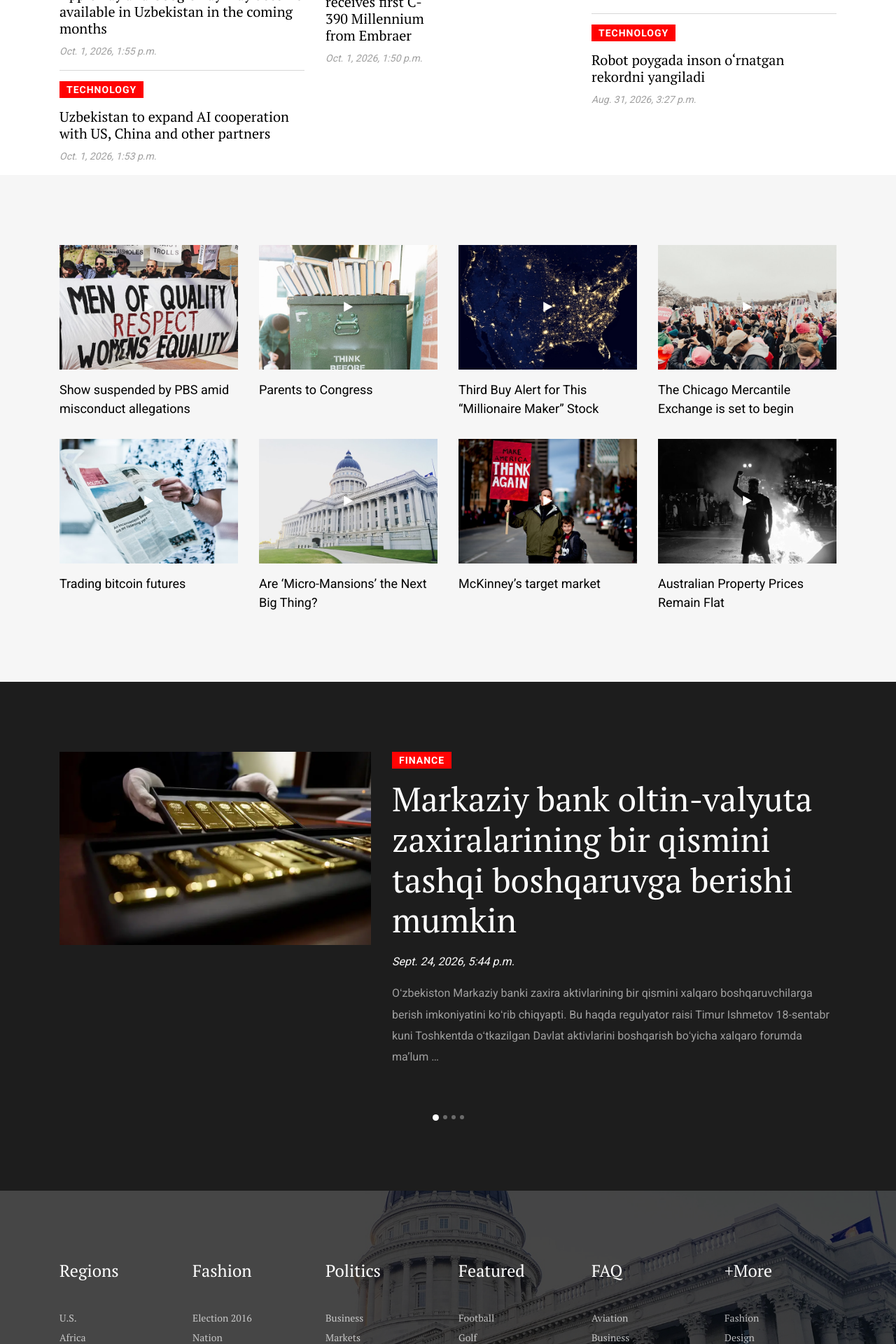
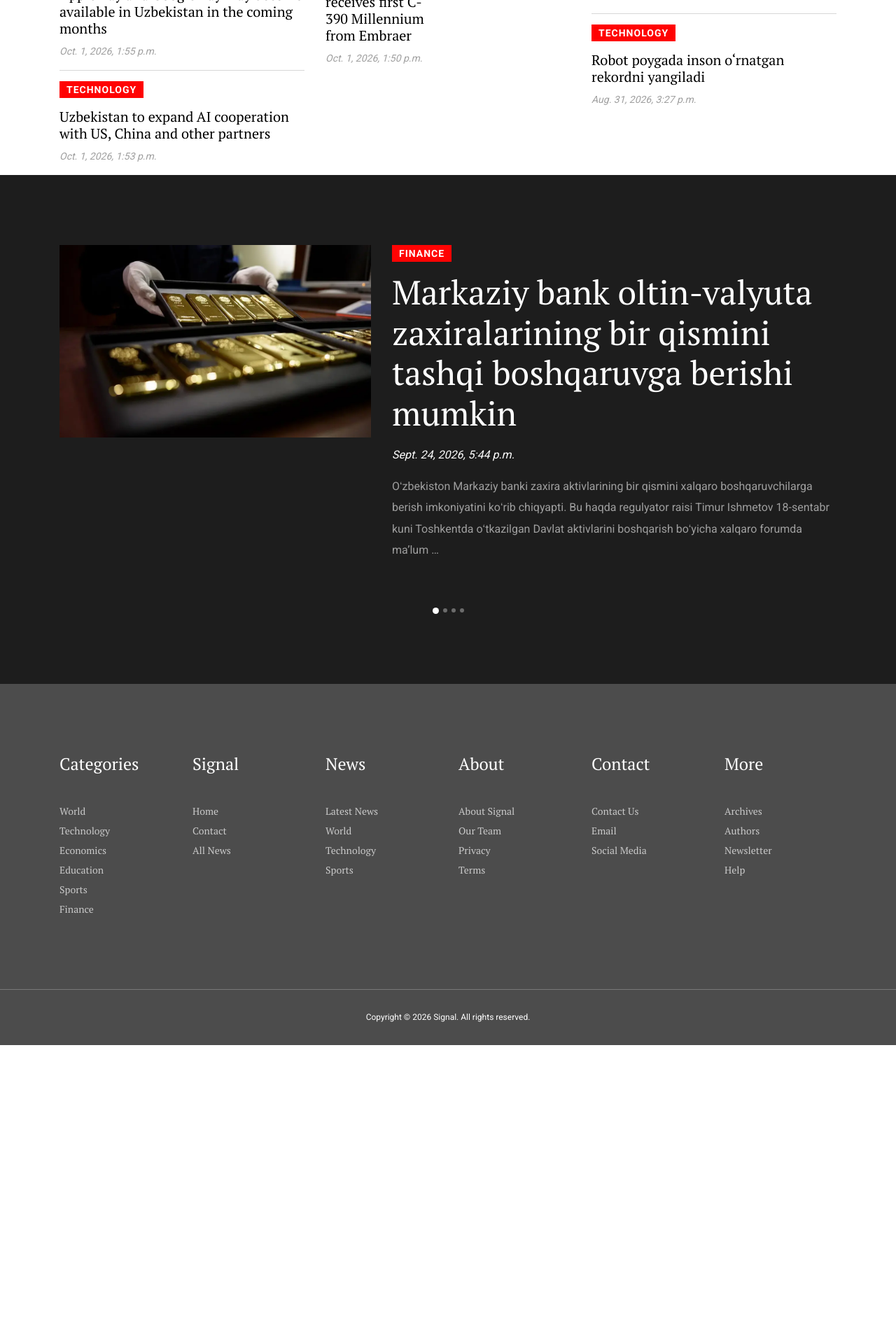
Before and after one commit to d1yorkhud/signal, a Django app: page / in a window 1280 px wide. Shown: the part 3246-5166 px from the top of the page at 70% size. After the commit the page ends 4739 px from the top, so only its background shows below. Run offline with Django 5.2, Linux system fonts and the light colour scheme; data comes from the database, SQL or seed files in the repository; a map, chart or similar area stays blank; some libraries are stand-ins or nearby versions.

Commit message:
footer changed

```diff
--- a/templates/news/home.html
+++ b/templates/news/home.html
@@ -522,94 +522,6 @@
 <!-- Category Posts Area End -->
 
 
-    <!-- Video Posts Area Start -->
-    <section class="gazatte-video-post-area section_padding_100_70 bg-gray">
-        <div class="container">
-            <div class="row">
-                <!-- Single Video Post Start -->
-                <div class="col-12 col-md-3">
-                    <div class="single-video-post">
-                        <div class="video-post-thumb">
-                            <img src="{% static 'images/blog-img/4.jpg' %}" alt="">
-                            <a href="https://youtu.be/dIyXl9ZHEgg" class="videobtn"><i class="fa fa-play" aria-hidden="true"></i></a>
-                        </div>
-                        <h5><a href="#">Show suspended by PBS amid misconduct allegations</a></h5>
-                    </div>
-                </div>
-                <!-- Single Video Post Start -->
-                <div class="col-12 col-md-3">
-                    <div class="single-video-post">
-                        <div class="video-post-thumb">
-                            <img src="{% static 'images/blog-img/5.jpg' %}" alt="">
-                            <a href="https://youtu.be/dIyXl9ZHEgg" class="videobtn"><i class="fa fa-play" aria-hidden="true"></i></a>
-                        </div>
-                        <h5><a href="#">Parents to Congress</a></h5>
-                    </div>
-                </div>
-                <!-- Single Video Post Start -->
-                <div class="col-12 col-md-3">
-                    <div class="single-video-post">
-                        <div class="video-post-thumb">
-                            <img src="{% static 'images/blog-img/6.jpg' %}" alt="">
-                            <a href="https://youtu.be/dIyXl9ZHEgg" class="videobtn"><i class="fa fa-play" aria-hidden="true"></i></a>
-                        </div>
-                        <h5><a href="#">Third Buy Alert for This “Millionaire Maker” Stock</a></h5>
-                    </div>
-                </div>
-                <!-- Single Video Post Start -->
-                <div class="col-12 col-md-3">
-                    <div class="single-video-post">
-                        <div class="video-post-thumb">
-                            <img src="{% static 'images/blog-img/7.jpg' %}" alt="">
-                            <a href="https://youtu.be/dIyXl9ZHEgg" class="videobtn"><i class="fa fa-play" aria-hidden="true"></i></a>
-                        </div>
-                        <h5><a href="#">The Chicago Mercantile Exchange is set to begin</a></h5>
-                    </div>
-                </div>
-                <!-- Single Video Post Start -->
-                <div class="col-12 col-md-3">
-                    <div class="single-video-post">
-                        <div class="video-post-thumb">
-                            <img src="{% static 'images/blog-img/8.jpg' %}" alt="">
-                            <a href="https://youtu.be/dIyXl9ZHEgg" class="videobtn"><i class="fa fa-play" aria-hidden="true"></i></a>
-                        </div>
-                        <h5><a href="#">Trading bitcoin futures</a></h5>
-                    </div>
-                </div>
-                <!-- Single Video Post Start -->
-                <div class="col-12 col-md-3">
-                    <div class="single-video-post">
-                        <div class="video-post-thumb">
-                            <img src="{% static 'images/blog-img/9.jpg' %}" alt="">
-                            <a href="https://youtu.be/dIyXl9ZHEgg" class="videobtn"><i class="fa fa-play" aria-hidden="true"></i></a>
-                        </div>
-                        <h5><a href="#">Are ‘Micro-Mansions’ the Next Big Thing?</a></h5>
-                    </div>
-                </div>
-                <!-- Single Video Post Start -->
-                <div class="col-12 col-md-3">
-                    <div class="single-video-post">
-                        <div class="video-post-thumb">
-                            <img src="{% static 'images/blog-img/10.jpg' %}" alt="">
-                            <a href="https://youtu.be/dIyXl9ZHEgg" class="videobtn"><i class="fa fa-play" aria-hidden="true"></i></a>
-                        </div>
-                        <h5><a href="#">McKinney’s target market</a></h5>
-                    </div>
-                </div>
-                <!-- Single Video Post Start -->
-                <div class="col-12 col-md-3">
-                    <div class="single-video-post">
-                        <div class="video-post-thumb">
-                            <img src="{% static 'images/blog-img/11.jpg' %}" alt="">
-                            <a href="https://youtu.be/dIyXl9ZHEgg" class="videobtn"><i class="fa fa-play" aria-hidden="true"></i></a>
-                        </div>
-                        <h5><a href="#">Australian Property Prices Remain Flat</a></h5>
-                    </div>
-                </div>
-            </div>
-        </div>
-    </section>
-    <!-- Video Posts Area End -->
 
     <!-- Editorial Area Start -->
     <section class="gazatte-editorial-area section_padding_100 bg-dark">
@@ -651,132 +563,221 @@
     </section>
     <!-- Editorial Area End -->
 
+
+
     <!-- Footer Area Start -->
-    <footer class="footer-area bg-img background-overlay" style="background-image: url(img/bg-img/4.jpg);">
-        <!-- Top Footer Area -->
-        <div class="top-footer-area section_padding_100_70">
-            <div class="container">
-                <div class="row">
-                    <!-- Single Footer Widget -->
-                    <div class="col-12 col-sm-6 col-md-4 col-lg-2">
-                        <div class="single-footer-widget">
-                            <div class="footer-widget-title">
-                                <h4 class="font-pt">Regions</h4>
-                            </div>
-                            <ul class="footer-widget-menu">
-                                <li><a href="#">U.S.</a></li>
-                                <li><a href="#">Africa</a></li>
-                                <li><a href="#">Americas</a></li>
-                                <li><a href="#">Asia</a></li>
-                                <li><a href="#">China</a></li>
-                                <li><a href="#">Europe</a></li>
-                                <li><a href="#">Middle</a></li>
-                                <li><a href="#">East</a></li>
-                                <li><a href="#">Opinion</a></li>
-                            </ul>
+
+<footer class="footer-area bg-img background-overlay">
+
+    <!-- Top Footer Area -->
+    <div class="top-footer-area section_padding_100_70">
+
+        <div class="container">
+
+            <div class="row">
+
+                <!-- Categories -->
+                <div class="col-12 col-sm-6 col-md-4 col-lg-2">
+
+                    <div class="single-footer-widget">
+
+                        <div class="footer-widget-title">
+                            <h4 class="font-pt">Categories</h4>
                         </div>
+
+                        <ul class="footer-widget-menu">
+
+                            {% for category in categories %}
+
+                                <li>
+                                    <a href="#">
+                                        {{ category.name }}
+                                    </a>
+                                </li>
+
+                            {% endfor %}
+
+                        </ul>
+
                     </div>
-                    <!-- Single Footer Widget -->
-                    <div class="col-12 col-sm-6 col-md-4 col-lg-2">
-                        <div class="single-footer-widget">
-                            <div class="footer-widget-title">
-                                <h4 class="font-pt">Fashion</h4>
-                            </div>
-                            <ul class="footer-widget-menu">
-                                <li><a href="#">Election 2016</a></li>
-                                <li><a href="#">Nation</a></li>
-                                <li><a href="#">World</a></li>
-                                <li><a href="#">Our Team</a></li>
-                            </ul>
+
+                </div>
+
+
+                <!-- Website -->
+                <div class="col-12 col-sm-6 col-md-4 col-lg-2">
+
+                    <div class="single-footer-widget">
+
+                        <div class="footer-widget-title">
+                            <h4 class="font-pt">Signal</h4>
                         </div>
+
+                        <ul class="footer-widget-menu">
+
+                            <li>
+                                <a href="{% url 'home_page' %}">
+                                    Home
+                                </a>
+                            </li>
+
+                            <li>
+                                <a href="{% url 'contact_page' %}">
+                                    Contact
+                                </a>
+                            </li>
+
+                            <li>
+                                <a href="{% url 'all_news_list' %}">
+                                    All News
+                                </a>
+                            </li>
+
+                        </ul>
+
                     </div>
-                    <!-- Single Footer Widget -->
-                    <div class="col-12 col-sm-6 col-md-4 col-lg-2">
-                        <div class="single-footer-widget">
-                            <div class="footer-widget-title">
-                                <h4 class="font-pt">Politics</h4>
-                            </div>
-                            <ul class="footer-widget-menu">
-                                <li><a href="#">Business</a></li>
-                                <li><a href="#">Markets</a></li>
-                                <li><a href="#">Tech</a></li>
-                                <li><a href="#">Luxury</a></li>
-                            </ul>
+
+                </div>
+
+
+                <!-- Popular Categories -->
+                <div class="col-12 col-sm-6 col-md-4 col-lg-2">
+
+                    <div class="single-footer-widget">
+
+                        <div class="footer-widget-title">
+                            <h4 class="font-pt">News</h4>
                         </div>
+
+                        <ul class="footer-widget-menu">
+
+                            <li><a href="#">Latest News</a></li>
+                            <li><a href="#">World</a></li>
+                            <li><a href="#">Technology</a></li>
+                            <li><a href="#">Sports</a></li>
+
+                        </ul>
+
                     </div>
-                    <!-- Single Footer Widget -->
-                    <div class="col-12 col-sm-6 col-md-4 col-lg-2">
-                        <div class="single-footer-widget">
-                            <div class="footer-widget-title">
-                                <h4 class="font-pt">Featured</h4>
-                            </div>
-                            <ul class="footer-widget-menu">
-                                <li><a href="#">Football</a></li>
-                                <li><a href="#">Golf</a></li>
-                                <li><a href="#">Tennis</a></li>
-                                <li><a href="#">Motorsport</a></li>
-                                <li><a href="#">Horseracing</a></li>
-                                <li><a href="#">Equestrian</a></li>
-                                <li><a href="#">Sailing</a></li>
-                                <li><a href="#">Skiing</a></li>
-                            </ul>
+
+                </div>
+
+
+                <!-- About -->
+                <div class="col-12 col-sm-6 col-md-4 col-lg-2">
+
+                    <div class="single-footer-widget">
+
+                        <div class="footer-widget-title">
+                            <h4 class="font-pt">About</h4>
                         </div>
+
+                        <ul class="footer-widget-menu">
+
+                            <li><a href="#">About Signal</a></li>
+                            <li><a href="#">Our Team</a></li>
+                            <li><a href="#">Privacy</a></li>
+                            <li><a href="#">Terms</a></li>
+
+                        </ul>
+
                     </div>
-                    <!-- Single Footer Widget -->
-                    <div class="col-12 col-sm-6 col-md-4 col-lg-2">
-                        <div class="single-footer-widget">
-                            <div class="footer-widget-title">
-                                <h4 class="font-pt">FAQ</h4>
-                            </div>
-                            <ul class="footer-widget-menu">
-                                <li><a href="#">Aviation</a></li>
-                                <li><a href="#">Business</a></li>
-                                <li><a href="#">Traveller</a></li>
-                                <li><a href="#">Destinations</a></li>
-                                <li><a href="#">Features</a></li>
-                                <li><a href="#">Food/Drink</a></li>
-                                <li><a href="#">Hotels</a></li>
-                                <li><a href="#">Partner Hotels</a></li>
-                            </ul>
+
+                </div>
+
+
+                <!-- Contact -->
+                <div class="col-12 col-sm-6 col-md-4 col-lg-2">
+
+                    <div class="single-footer-widget">
+
+                        <div class="footer-widget-title">
+                            <h4 class="font-pt">Contact</h4>
                         </div>
+
+                        <ul class="footer-widget-menu">
+
+                            <li>
+                                <a href="{% url 'contact_page' %}">
+                                    Contact Us
+                                </a>
+                            </li>
+
+                            <li><a href="#">Email</a></li>
+                            <li><a href="#">Social Media</a></li>
+
+                        </ul>
+
                     </div>
-                    <!-- Single Footer Widget -->
-                    <div class="col-12 col-sm-6 col-md-4 col-lg-2">
-                        <div class="single-footer-widget">
-                            <div class="footer-widget-title">
-                                <h4 class="font-pt">+More</h4>
-                            </div>
-                            <ul class="footer-widget-menu">
-                                <li><a href="#">Fashion</a></li>
-                                <li><a href="#">Design</a></li>
-                                <li><a href="#">Architecture</a></li>
-                                <li><a href="#">Arts</a></li>
-                                <li><a href="#">Autos</a></li>
-                                <li><a href="#">Luxury</a></li>
-                            </ul>
+
+                </div>
+
+
+                <!-- More -->
+                <div class="col-12 col-sm-6 col-md-4 col-lg-2">
+
+                    <div class="single-footer-widget">
+
+                        <div class="footer-widget-title">
+                            <h4 class="font-pt">More</h4>
                         </div>
+
+                        <ul class="footer-widget-menu">
+
+                            <li><a href="#">Archives</a></li>
+                            <li><a href="#">Authors</a></li>
+                            <li><a href="#">Newsletter</a></li>
+                            <li><a href="#">Help</a></li>
+
+                        </ul>
+
                     </div>
+
                 </div>
+
             </div>
+
         </div>
 
-        <!-- Bottom Footer Area -->
-        <div class="bottom-footer-area">
-            <div class="container h-100">
-                <div class="row h-100 align-items-center justify-content-center">
-                    <div class="col-12">
-                        <div class="copywrite-text">
-                            <p><!-- Link back to Colorlib can't be removed. Template is licensed under CC BY 3.0. -->
-Copyright &copy;<script>document.write(new Date().getFullYear());</script> All rights reserved | This template is made with <i class="fa fa-heart-o" aria-hidden="true"></i> by <a href="https://colorlib.com" target="_blank">Colorlib</a>
-<!-- Link back to Colorlib can't be removed. Template is licensed under CC BY 3.0. -->
-</p>
-                        </div>
+    </div>
+
+
+    <!-- Bottom Footer Area -->
+
+    <div class="bottom-footer-area">
+
+        <div class="container h-100">
+
+            <div class="row h-100 align-items-center justify-content-center">
+
+                <div class="col-12">
+
+                    <div class="copywrite-text">
+
+                        <p>
+                            Copyright &copy;
+                            <script>
+                                document.write(new Date().getFullYear());
+                            </script>
+
+                            Signal. All rights reserved.
+                        </p>
+
                     </div>
+
                 </div>
+
             </div>
+
         </div>
-    </footer>
-    <!-- Footer Area End -->
+
+    </div>
+
+</footer>
+
+<!-- Footer Area End -->
+
+
 
     <!-- jQuery (Necessary for All JavaScript Plugins) -->
     <script src="{% static 'js/jquery/jquery-2.2.4.min.js' %}"></script>
```
